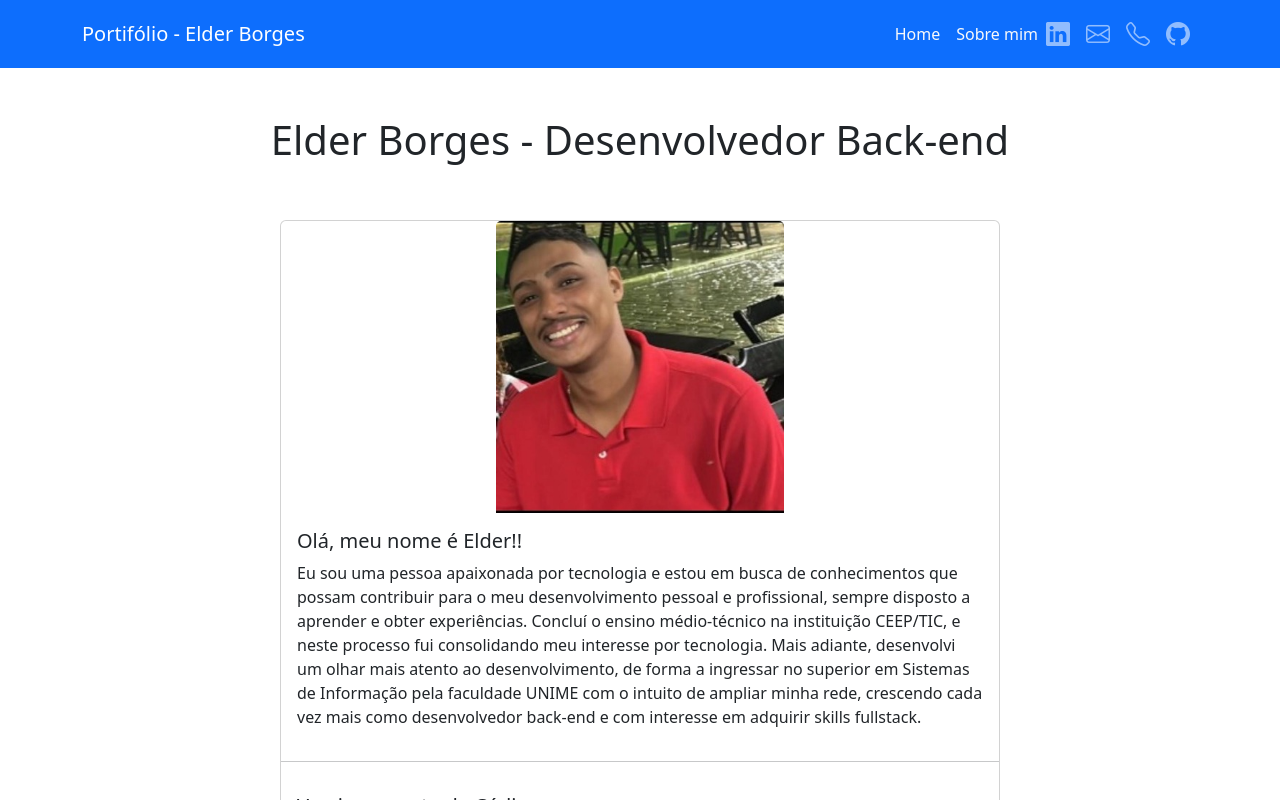
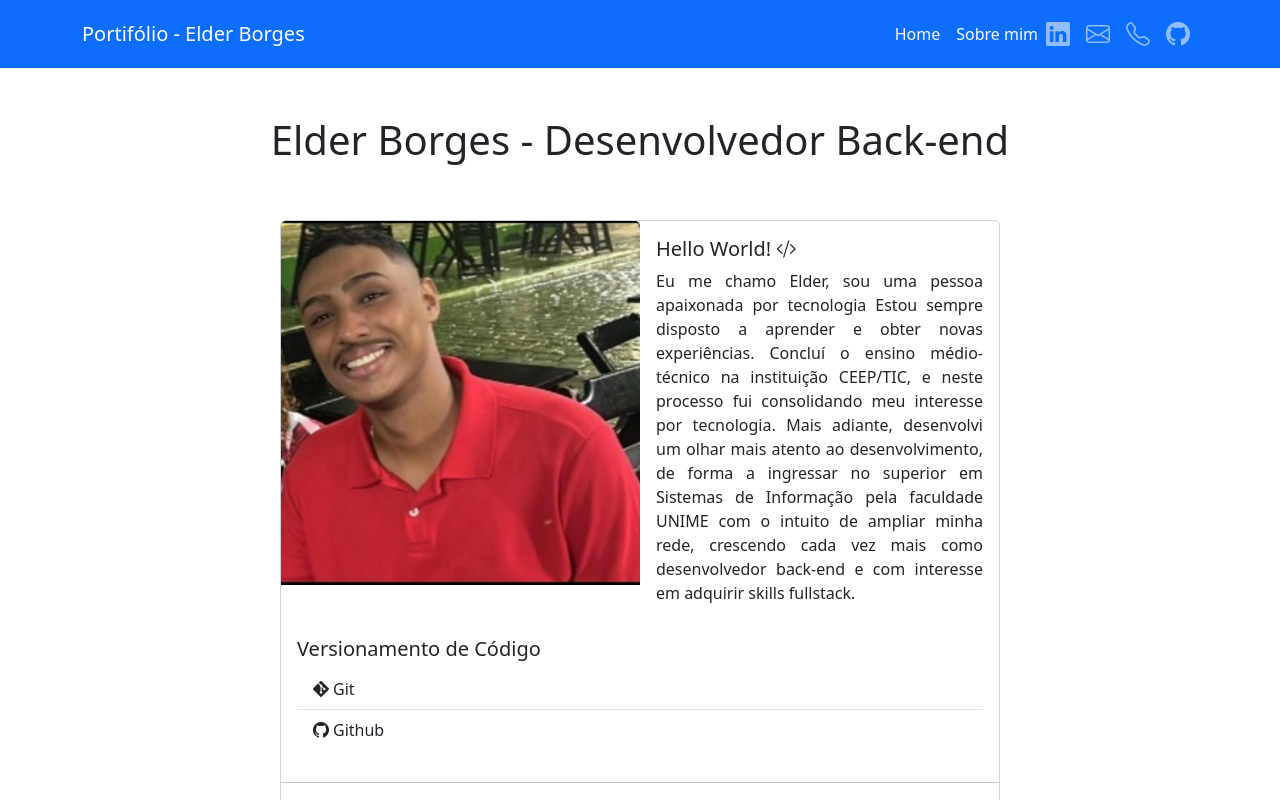
Before and after one commit to eldersb/portfolio-front, a Vue app: page /about in a window 1280 px wide. Shown: the top 800 px of the page. Built offline with nearby package versions, Linux system fonts and the light colour scheme.

Commit message:
Atualizações sobre mim

```diff
--- a/src/views/AboutView.vue
+++ b/src/views/AboutView.vue
@@ -1,30 +1,29 @@
 <template>
-
     <div class="container">
       <div class="row">
         <div class="col-md-12">
-
           <h1 class="mt-5 text-center">Elder Borges - Desenvolvedor Back-end</h1>
 
           <div class="card-container d-flex justify-content-center">
-                    <div class="card mt-5" style="width: 45rem;">
-                        <div class="d-flex justify-content-center">
-                            <img class="card-img-top" src="/public/elder.jpeg" alt="Card image cap" style="width: 18rem;">
-
+            <div class="card mt-5" style="width: 100%; max-width: 45rem;">
+              <div class="row g-0">
+                <div class="col-12 col-md-6">
+                  <img class="card-img-top img-fluid w-100" src="/public/elder.jpeg" alt="Card image cap">
                 </div>
-                        <div class="card-body">
-                            <h5 class="card-title">Olá, meu nome é Elder!!</h5>
-                            <p class="card-text text-justify" >
-                                 Eu sou uma pessoa apaixonada por tecnologia e estou em busca de conhecimentos que possam contribuir para o meu desenvolvimento pessoal e profissional,
-                                 sempre disposto a aprender e obter experiências.
+                <div class="col-12 col-md-6 ">
+                  <div class="card-body text-content">
+                    <h5 class="card-title">Hello World! <i class="bi bi-code-slash"></i></h5>
+                    <p class="card-text text-justify">
+                      Eu me chamo Elder, sou uma pessoa apaixonada por tecnologia
+                      Estou sempre disposto a aprender e obter novas experiências.
                       Concluí o ensino médio-técnico na instituição CEEP/TIC, e neste processo fui consolidando meu interesse por tecnologia.
                       Mais adiante, desenvolvi um olhar mais atento ao desenvolvimento,
                       de forma a ingressar no superior em Sistemas de Informação pela faculdade UNIME com o intuito de ampliar minha rede,
-                                 crescendo cada vez mais como desenvolvedor back-end e com interesse em adquirir skills fullstack.</p>
-
+                      crescendo cada vez mais como desenvolvedor back-end e com interesse em adquirir skills fullstack.
+                    </p>
                   </div>
-
-                        <hr>
+                </div>
+              </div>
 
               <div class="card-body">
                 <h5>Versionamento de Código</h5>
@@ -38,27 +37,21 @@
 
               <div class="card-body">
                 <h5>Stack Front-end</h5>
-
                 <ul class="list-group list-group-flush">
-
                   <li class="list-group-item">
-                                    <i class="bi bi-filetype-html"></i>
-                                     HTML
+                    <i class="bi bi-filetype-html"></i> HTML
                     <div class="progress mt-2" role="progressbar" aria-label="Warning example" aria-valuenow="75" aria-valuemin="0" aria-valuemax="100">
                       <div class="progress-bar bg-danger text-dark" style="width: 80%">80%</div>
                     </div>
                   </li>
-
                   <li class="list-group-item">
-                                    <i class="bi bi-filetype-css"></i>
-                                    CSS
-                                    <div class="progress mt-2"  role="progressbar" aria-label="Warning example" aria-valuenow="75" aria-valuemin="0" aria-valuemax="100">
+                    <i class="bi bi-filetype-css"></i> CSS
+                    <div class="progress mt-2" role="progressbar" aria-label="Warning example" aria-valuenow="75" aria-valuemin="0" aria-valuemax="100">
                       <div class="progress-bar bg-primary text-dark" style="width: 50%">50%</div>
                     </div>
                   </li>
                   <li class="list-group-item">
-                                    <i class="bi bi-filetype-js"></i>
-                                    JS
+                    <i class="bi bi-filetype-js"></i> JS
                     <div class="progress mt-2" role="progressbar" aria-label="Warning example" aria-valuenow="75" aria-valuemin="0" aria-valuemax="100">
                       <div class="progress-bar bg-warning text-dark" style="width: 40%">40%</div>
                     </div>
@@ -75,7 +68,6 @@
                       <div class="progress-bar bg-info text-dark" style="width: 50%">50%</div>
                     </div>
                   </li>
-
                 </ul>
               </div>
 
@@ -85,8 +77,7 @@
                 <h5>Stack Back-end</h5>
                 <ul class="list-group list-group-flush">
                   <li class="list-group-item">
-                                    <i class="bi bi-filetype-php"></i>
-                                    PHP
+                    <i class="bi bi-filetype-php"></i> PHP
                     <div class="progress mt-2" role="progressbar" aria-label="Warning example" aria-valuenow="75" aria-valuemin="0" aria-valuemax="100">
                       <div class="progress-bar bg-info text-dark" style="width: 50%">50%</div>
                     </div>
@@ -99,7 +90,7 @@
                   </li>
                   <li class="list-group-item">
                     Conhecimento em banco de dados: <strong>MySQL</strong>
-                                    <div class="progress mt-2"  role="progressbar" aria-label="Warning example" aria-valuenow="75" aria-valuemin="0" aria-valuemax="100">
+                    <div class="progress mt-2" role="progressbar" aria-label="Warning example" aria-valuenow="75" aria-valuemin="0" aria-valuemax="100">
                       <div class="progress-bar bg-primary text-dark" style="width: 75%">75%</div>
                     </div>
                   </li>
@@ -107,9 +98,17 @@
               </div>
             </div>
           </div>
-
         </div>
       </div>
     </div>
+  </template>
 
-</template>
+<style>
+
+.text-justify {
+    text-align: justify;
+}
+
+
+
+</style>
--- a/src/views/HomeView.vue
+++ b/src/views/HomeView.vue
@@ -3,7 +3,7 @@
 
 <div class="container">
     <div class="row d-flex justify-content-center">
-        <div class="col-md-9">
+        <div class="col-md-12">
 
             <div class="jumbotron">
                 <h1 class="display-4 text-center mt-5">Projetos em destaque</h1>
@@ -17,7 +17,7 @@
             </div>
 
             <section class="mt-3 mb-5 col">
-                <article class="row gap-4 m-0 p-0 justify-content-center align-items-center">
+                <article class="row gap-3 m-0 p-0 justify-content-center align-items-center">
                     <CardComponent
                         v-for="qtd in cardCount"
                         :key="qtd"
```
Lines whose indentation alone changed are shown as unchanged.
